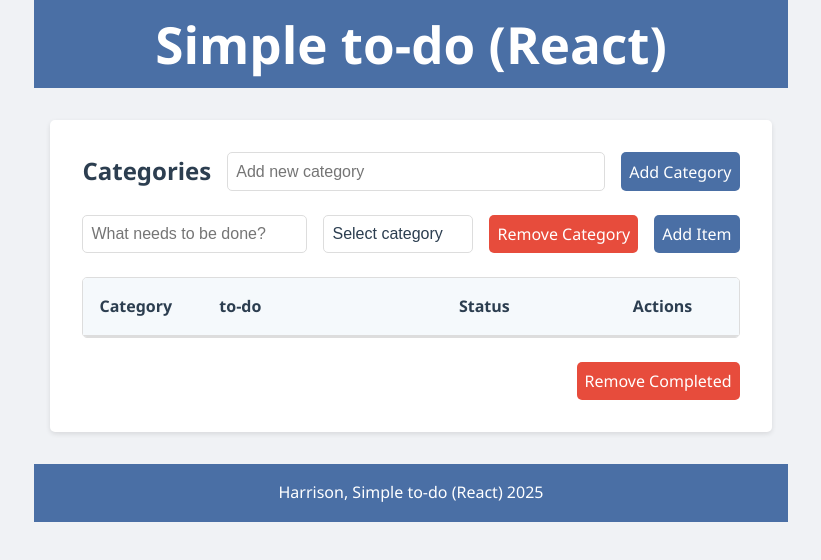
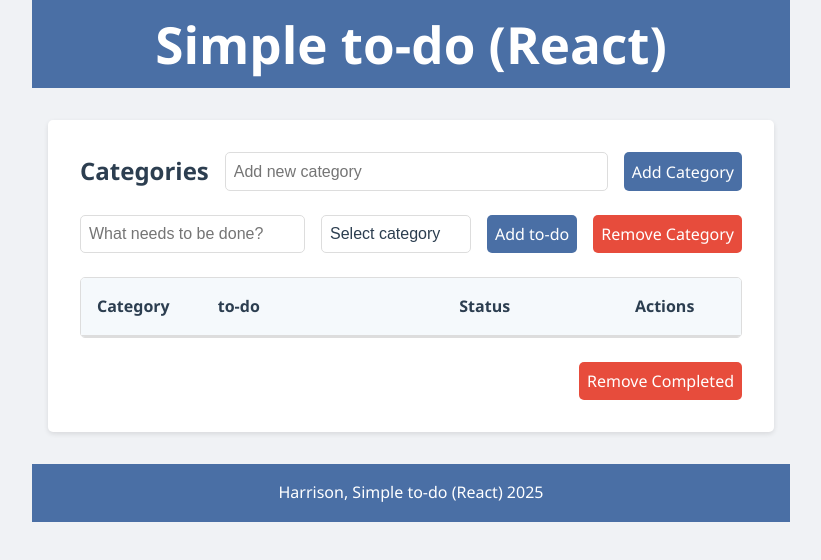
Before and after one commit to Harrison-cl/simpletodo-React, a React (Vite) app in the folder simpletodo React/: page / in a window 1280 px wide. Shown: the top 560 px of the page, without its empty margins (229-1050 px from the left). Built offline with nearby package versions, Linux system fonts and the light colour scheme.

Commit message:
setting up vite for github pages

```diff
--- a/simpletodo React/package.json
+++ b/simpletodo React/package.json
@@ -3,11 +3,14 @@
   "private": true,
   "version": "0.0.0",
   "type": "module",
+  "homepage": "https://harrison-cl.github.io/simpletodo-React/",
   "scripts": {
     "dev": "vite",
     "build": "tsc -b && vite build",
     "lint": "eslint .",
-    "preview": "vite preview"
+    "preview": "vite preview",
+    "predeploy": "npm run build",
+    "deploy": "gh-pages -d dist"
   },
   "dependencies": {
     "react": "^19.1.0",
@@ -21,6 +24,7 @@
     "eslint": "^9.29.0",
     "eslint-plugin-react-hooks": "^5.2.0",
     "eslint-plugin-react-refresh": "^0.4.20",
+    "gh-pages": "^6.3.0",
     "globals": "^16.2.0",
     "typescript": "~5.8.3",
     "typescript-eslint": "^8.34.1",
--- a/simpletodo React/src/App.css
+++ b/simpletodo React/src/App.css
@@ -62,6 +62,7 @@ main {
 }
 
 /* Form Elements */
+/* General styling for all inputs, selects, and buttons */
 input, select, button {
   padding: 0.5rem;
   border: 1px solid #ddd;
@@ -70,13 +71,27 @@ input, select, button {
 }
 
 /* --- CRITICAL FIX: Explicitly set background AND text color for inputs/selects + remove default appearance --- */
-input, select {
-  background-color: white;
-  color: var(--dark-color) !important; /* Forces dark text color, overriding other browser/root defaults */
-  -webkit-appearance: none; /* Removes default browser styling for input/select elements (e.g., silvery background) */
+/* Apply appearance: none ONLY to text-like inputs and selects, NOT checkboxes or radio buttons */
+input:not([type="checkbox"]):not([type="radio"]),
+select {
+  background-color: white; /* Explicitly set white background for text inputs and selects */
+  color: var(--dark-color) !important; /* Forces dark text color for text inputs and selects */
+  -webkit-appearance: none; /* Removes default browser styling for text inputs and selects */
   -moz-appearance: none;
-  appearance: none; /* Standard property to remove default select/input styling */
+  appearance: none; /* Main property to remove default select/input styling */
 }
+
+/* Checkbox specific styling (keep existing for centering/size, ensure background/border) */
+.todo-item input.todo-select {
+  display: block;
+  margin: 0 auto; /* Center the checkbox */
+  width: 18px;
+  height: 18px;
+  background-color: white; /* Ensure it has a white background for consistent look */
+  border: 1px solid #ddd; /* Ensure it has a border like other inputs */
+  /* IMPORTANT: DO NOT add appearance: none here. We want the native checkmark. */
+}
+
 
 button {
   background-color: var(--primary-color);
--- a/simpletodo React/src/components/TodoInput.tsx
+++ b/simpletodo React/src/components/TodoInput.tsx
@@ -59,11 +59,8 @@ const TodoInput = ({ categories, addTodo, removeCategory }: TodoInputProps) => {
           </option>
         ))}
       </select>
+      <button id="add-todo" onClick={handleAddTodo}>Add to-do</button>
       <button id="remove-category" onClick={handleRemoveCategory} className="danger-btn">Remove Category</button>
-      <button id="add-todo" onClick={handleAddTodo}>
-        Add Item
-      </button>
-      {/* remove category handled elsewhere, need to handle in categorysection or bulkactions later */}
     </div>
   );
 };
--- a/simpletodo React/vite.config.ts
+++ b/simpletodo React/vite.config.ts
@@ -4,4 +4,5 @@ import react from '@vitejs/plugin-react-swc'
 // https://vite.dev/config/
 export default defineConfig({
   plugins: [react()],
+  base: '/simpletodo-React/' // Set the base path for deployment
 })
```
Also changed, not shown: 1 other file (tests, documents, lock files or other folders).
